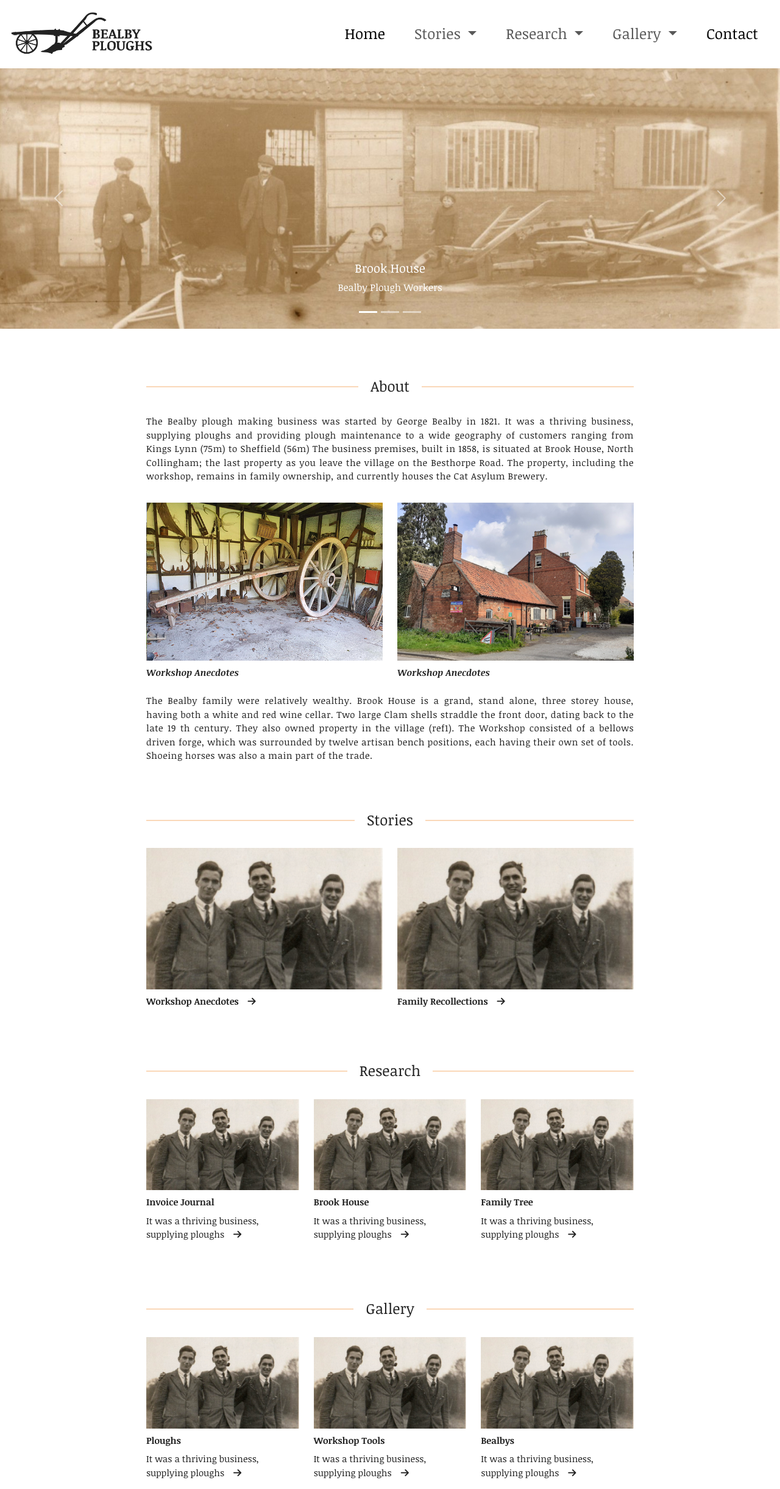
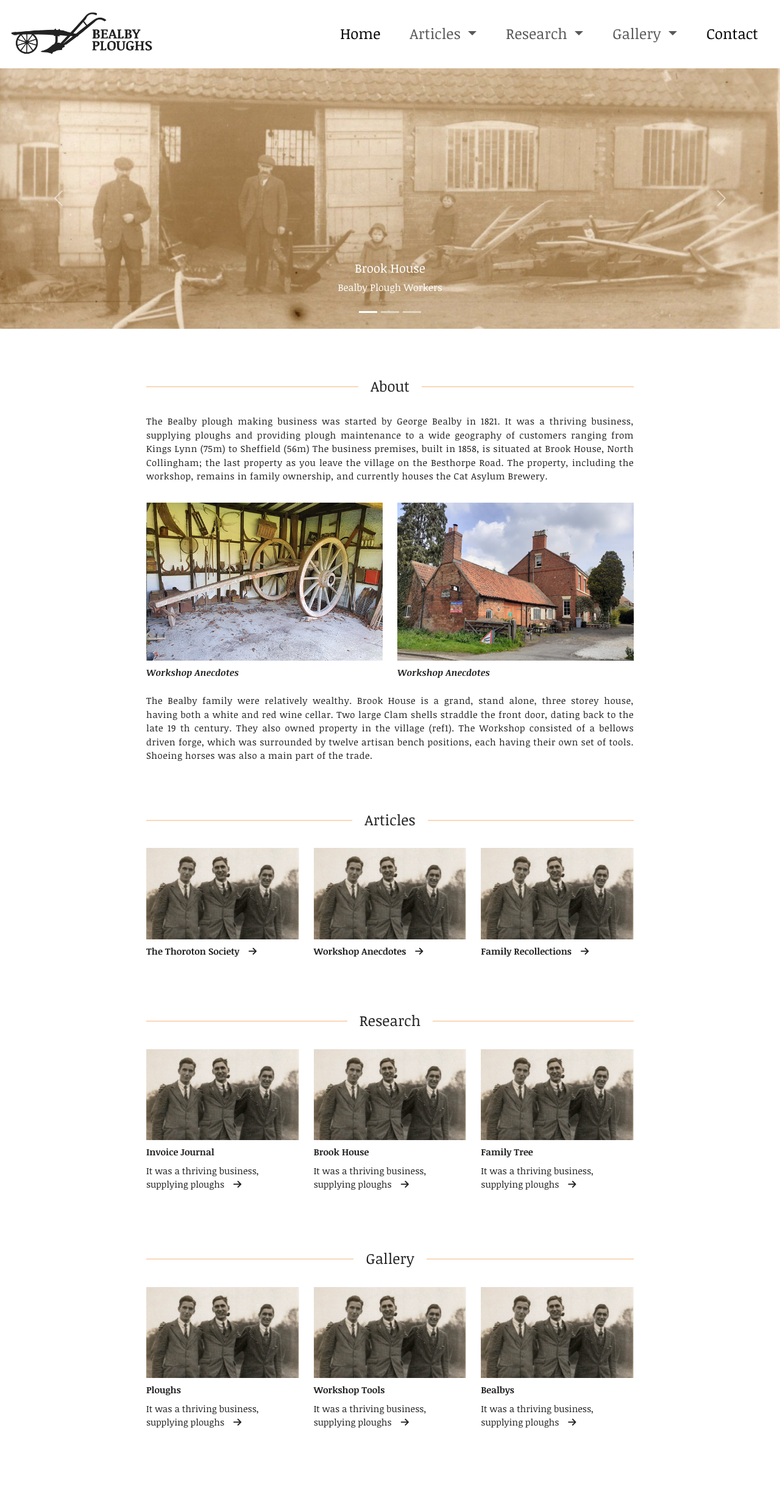
Before and after one commit to Bealby/bealby_ploughs, a Django app: page / in a window 1280 px wide. Shown: the whole page at 61% size. After the commit the page ends 2341 px from the top, so only its background shows below. Run offline with Django 3.2, Linux system fonts and the light colour scheme; some libraries are stand-ins or nearby versions.

Commit message:
Add link to nav

```diff
--- a/home/templates/home/index.html
+++ b/home/templates/home/index.html
@@ -100,17 +100,23 @@
 <div class="container-fluid section-gutter">
     <div class="row mb-4">
         <div class="col">
-            <h4 class="decorated"><span>Stories</span></h4>
+            <h4 class="decorated"><span>Articles</span></h4>
         </div>
     </div>
     <div class="row mb-5">
-        <div class="col-lg-6 text-center">
+        <div class="col-lg-4 text-center">
+            <a href=""><div class="zoom">
+            <img src="{% static 'images/stories/bealby_sibling.jpg' %}" class="img-fluid story-image" alt="" width="600" height="400">
+             </div></a>
+            <a href="" class="text-links"><p class="section-title mt-2">The Thoroton Society&emsp;<i class="fa-solid fa-arrow-right"></i></p></a>
+        </div>
+        <div class="col-lg-4 text-center">
             <a href=""><div class="zoom">
             <img src="{% static 'images/stories/bealby_sibling.jpg' %}" class="img-fluid story-image" alt="" width="600" height="400">
             </div></a>
         <a href="" class="text-links"><p class="section-title mt-2">Workshop Anecdotes&emsp;<i class="fa-solid fa-arrow-right"></i></p></a>
         </div>
-        <div class="col-lg-6 text-center">
+        <div class="col-lg-4 text-center">
             <a href=""><div class="zoom">
             <img src="{% static 'images/stories/bealby_sibling.jpg' %}" class="img-fluid story-image" alt="" width="600" height="400">
              </div></a>
--- a/templates/includes/desktop-nav.html
+++ b/templates/includes/desktop-nav.html
@@ -23,12 +23,15 @@
                 data-bs-toggle="dropdown"
                 aria-expanded="false"
               >
-                Stories
+                Articles
               </a>
               <ul
                 class="dropdown-menu dropdown-menu-links"
                 aria-labelledby="navbarDropdownMenuLink"
               >
+              <li>
+                <a class="dropdown-item" href="#">The Thoroton Society</a>
+              </li>
                 <li>
                   <a class="dropdown-item" href="#">Workshop Anecdotes</a>
                 </li>
--- a/templates/includes/mob-nav.html
+++ b/templates/includes/mob-nav.html
@@ -28,7 +28,7 @@
               aria-expanded="false"
               aria-controls="flush-collapseOne"
             >
-              Stories
+              Articles
             </button>
           </h2>
           <div
@@ -36,6 +36,7 @@
             class="accordion-collapse collapse"
             data-bs-parent="#accordionFlushExample"
           >
+          <div class="accordion-body">The Thoroton Society</div>
             <div class="accordion-body">Workshop Anecdotes</div>
             <div class="accordion-body">Family Recollections</div>
           </div>
```
